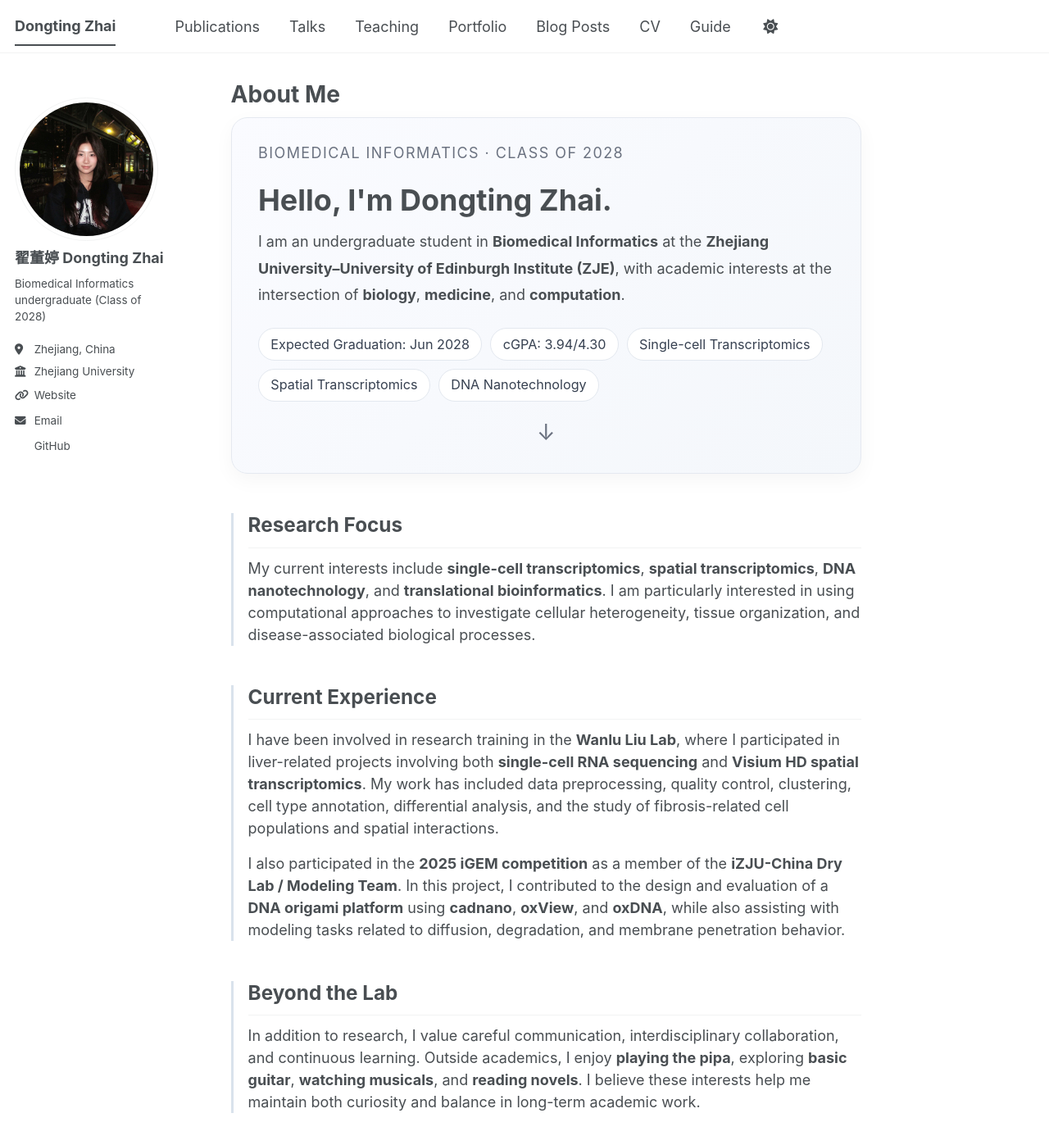
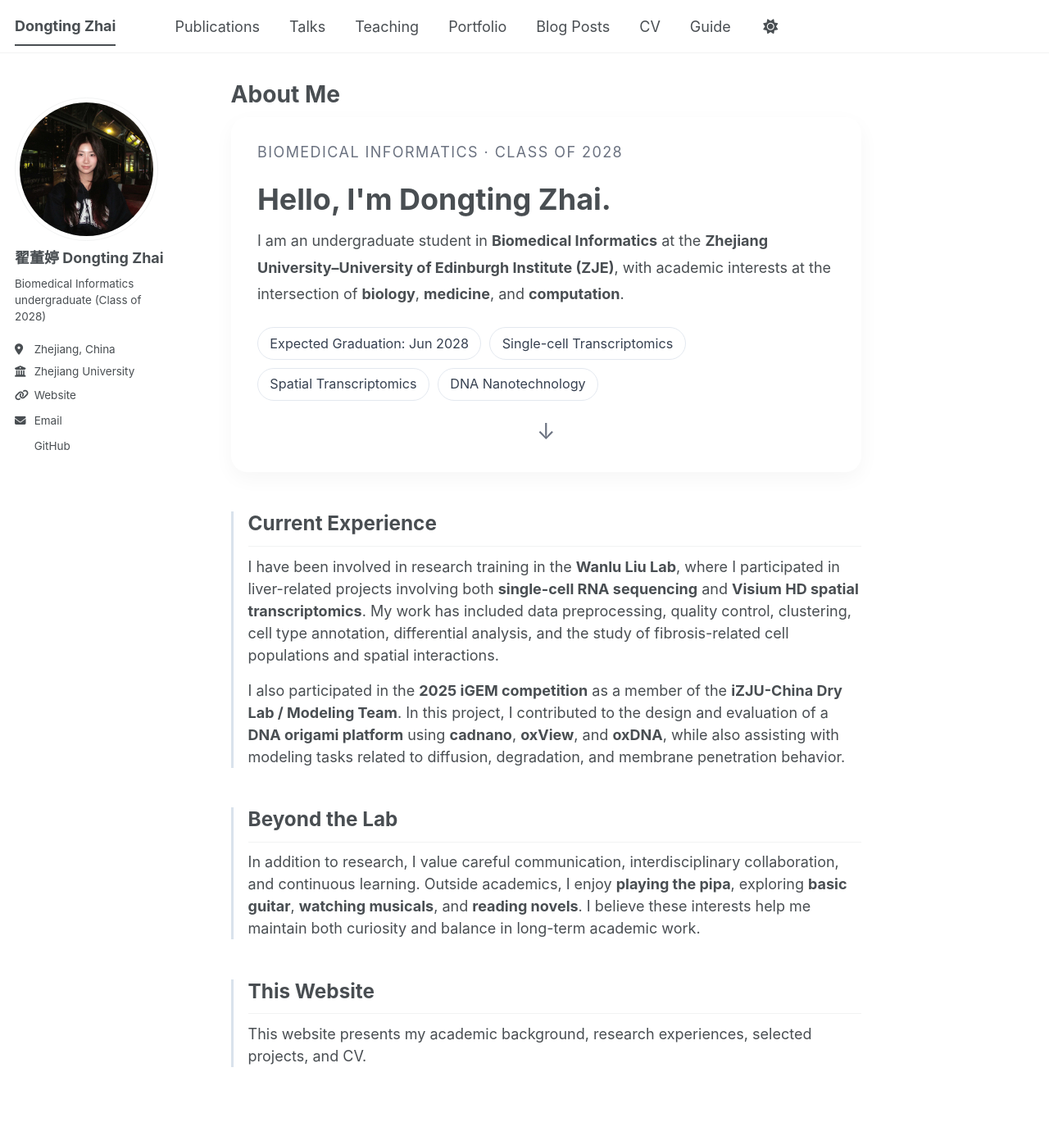
Before and after one commit to Iris1618/Iris1618.github.io, a Jekyll site: the page built from _pages/about.md, in a window 1280 px wide and 1400 px high. Shown: the top 1397 px of the window at 82% size. Built offline with Jekyll 4.4.1, drawn with Linux system fonts in a browser that asks for light colours; a script bundle is joined from its source files by our own code; library files that are not in the unit come from our copies.

Commit message:
Modify about page styles and content
Updated background gradient and removed cGPA information from the about section.

```diff
--- a/_pages/about.md
+++ b/_pages/about.md
@@ -109,24 +109,12 @@ redirect_from:
 
   <div class="fact-tags">
     <span class="fact-tag">Expected Graduation: Jun 2028</span>
-    <span class="fact-tag">cGPA: 3.94/4.30</span>
     <span class="fact-tag">Single-cell Transcriptomics</span>
     <span class="fact-tag">Spatial Transcriptomics</span>
     <span class="fact-tag">DNA Nanotechnology</span>
   </div>
 
   <div class="scroll-cue">↓</div>
-</div>
-
-<div class="about-section">
-  <h2>Research Focus</h2>
-  <p>
-    My current interests include <strong>single-cell transcriptomics</strong>,
-    <strong>spatial transcriptomics</strong>, <strong>DNA nanotechnology</strong>,
-    and <strong>translational bioinformatics</strong>. I am particularly interested
-    in using computational approaches to investigate cellular heterogeneity, tissue
-    organization, and disease-associated biological processes.
-  </p>
 </div>
 
 <div class="about-section">
```
Also changed, not shown: other parts of _pages/about.md (+1 -1 lines).
